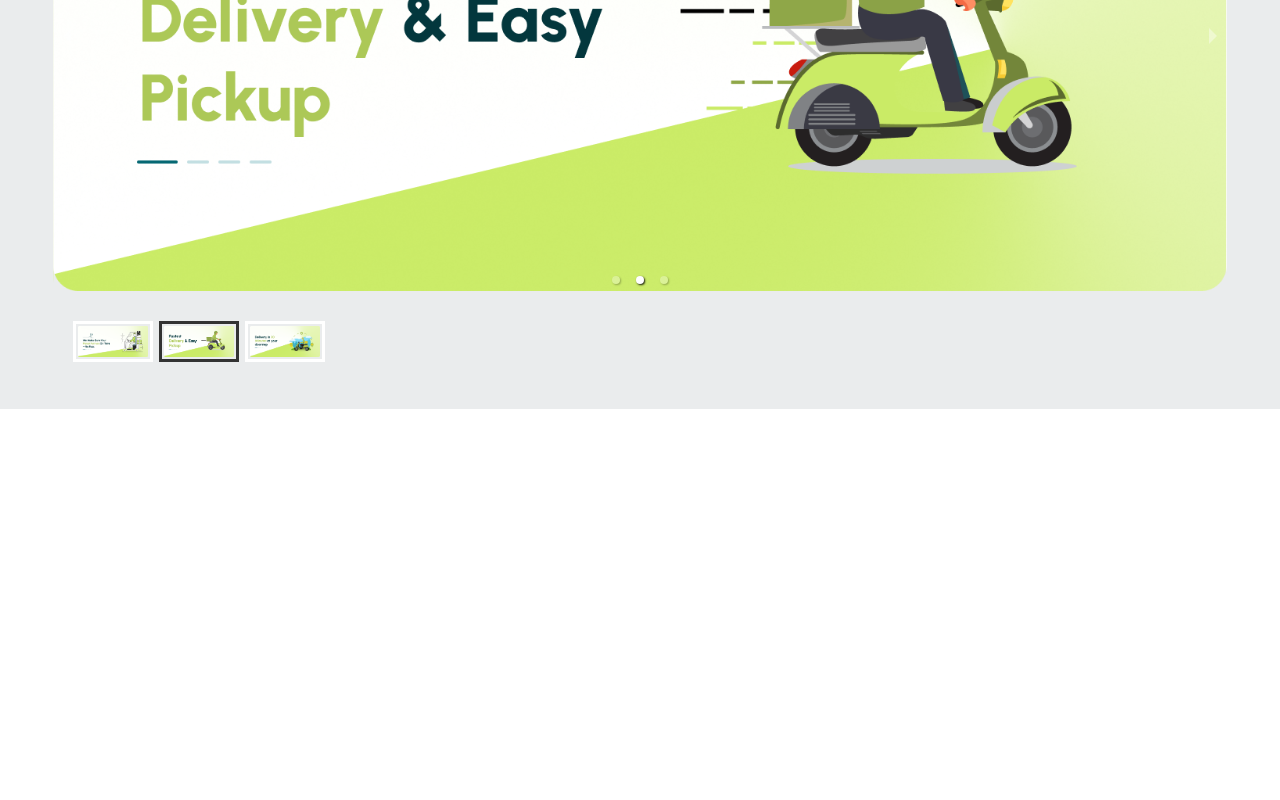
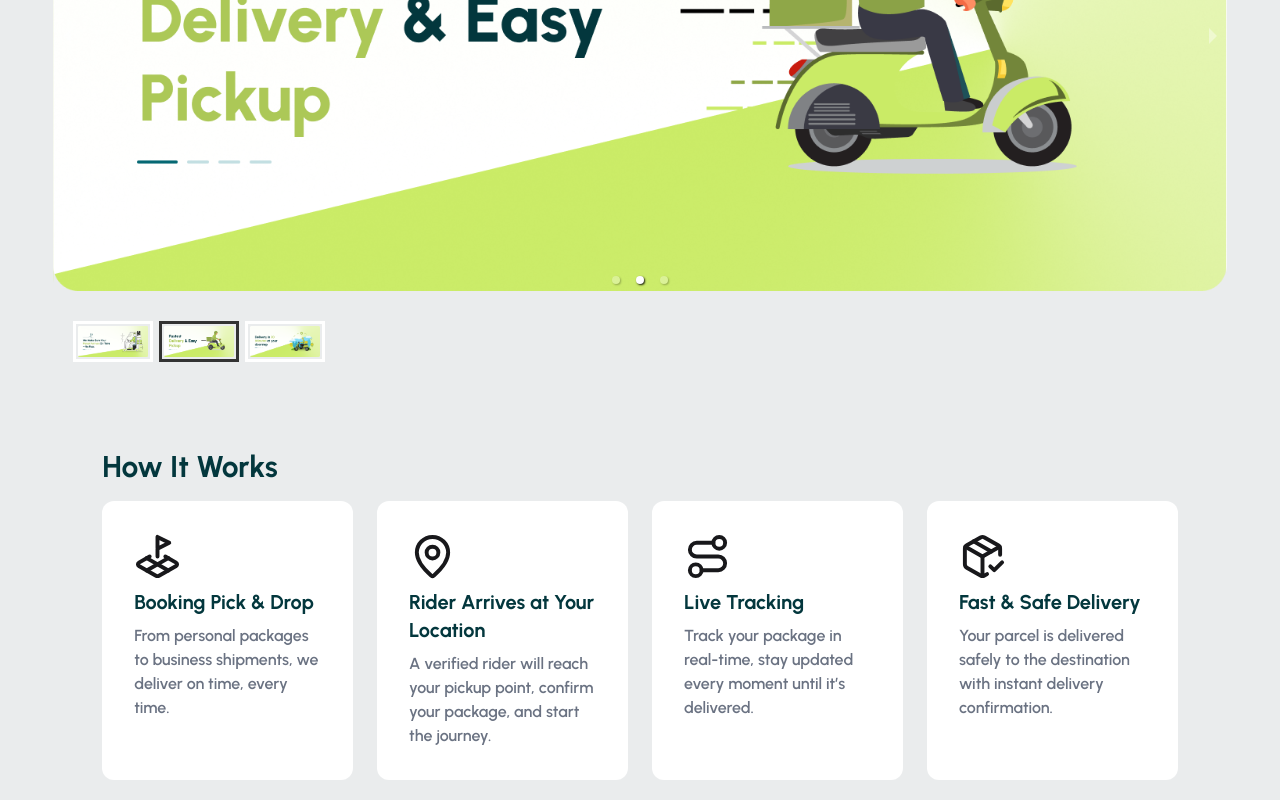
Before and after one commit to obaidullah-miazi-dev/ZapShift-web, a React (Vite) app: page / in a window 1280 px wide. Shown: the part 414-1214 px from the top of the page. Before the commit the page ends 823 px from the top, so only its background shows below. Built offline with nearby package versions, Linux system fonts and the light colour scheme.

Commit message:
added how it works section

```diff
--- a/src/Pages/Home.jsx
+++ b/src/Pages/Home.jsx
@@ -1,10 +1,12 @@
 import React from 'react';
 import Banner from '../components/Banner';
+import HowItWorks from '../components/HowItWorks';
 
 const Home = () => {
     return (
         <>
             <Banner />
+            <HowItWorks />
         </>
     );
 };
--- /dev/null
+++ b/src/components/HowItWorks.jsx
@@ -0,0 +1,51 @@
+import React from "react";
+import Container from "./Container";
+import { LandPlot, MapPin, PackageCheck, Route } from "lucide-react";
+import HowItWorksCard from "./HowItWorksCard";
+
+const HowItWorks = () => {
+
+  const items = [
+    {
+      id: 1,
+      icon: <LandPlot size={47}/>,
+      title: "Booking Pick & Drop",
+      subTitle:
+        "From personal packages to business shipments,  we deliver on time, every time.",
+    },
+    {
+      id: 2,
+      icon: <MapPin size={47}/>,
+      title: "Rider Arrives at Your Location",
+      subTitle:
+        "A verified rider will reach your pickup point, confirm your package, and start the journey.",
+    },
+    {
+      id: 3,
+      icon: <Route size={47}/>,
+      title: "Live Tracking",
+      subTitle:
+        "Track your package in real-time, stay updated every moment until it’s delivered.",
+    },
+    {
+      id: 4,
+      icon: <PackageCheck size={47}/>,
+      title: "Fast & Safe Delivery",
+      subTitle:
+        "Your parcel is delivered safely to the destination with instant delivery confirmation.",
+    },
+  ];
+
+  return (
+    <div className="w-11/12 mx-auto mt-20">
+      <Container>
+        <h3 className="font-bold text-3xl text-second my-4">How It Works</h3>
+        <div className="grid grid-cols-1 md:grid-cols-2 lg:grid-cols-3 xl:grid-cols-4 gap-6">
+            {items.map(item=> <HowItWorksCard key={item.id} item={item}/>)}
+        </div>
+      </Container>
+    </div>
+  );
+};
+
+export default HowItWorks;
--- /dev/null
+++ b/src/components/HowItWorksCard.jsx
@@ -0,0 +1,15 @@
+import React from 'react';
+
+const HowItWorksCard = ({item}) => {
+    const {title,subTitle,icon} = item
+
+    return (
+        <div className='bg-white p-8 rounded-xl space-y-2'>
+            <p>{icon}</p>
+            <h4 className='font-bold text-second text-xl'>{title}</h4>
+            <p className='text-gray-500 font-semibold'>{subTitle}</p>
+        </div>
+    );
+};
+
+export default HowItWorksCard;
--- a/src/index.css
+++ b/src/index.css
@@ -10,4 +10,5 @@ body {
 
 @theme{
   --color-main: #CAEB66;
+  --color-second: #03373D;
 }
```
